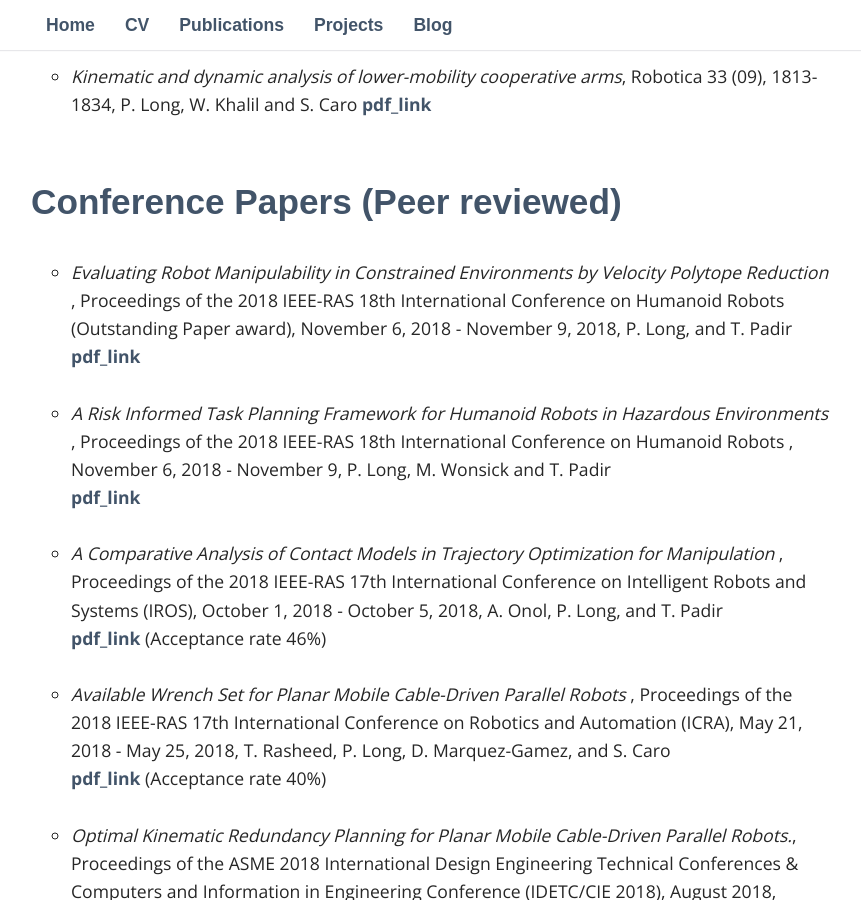
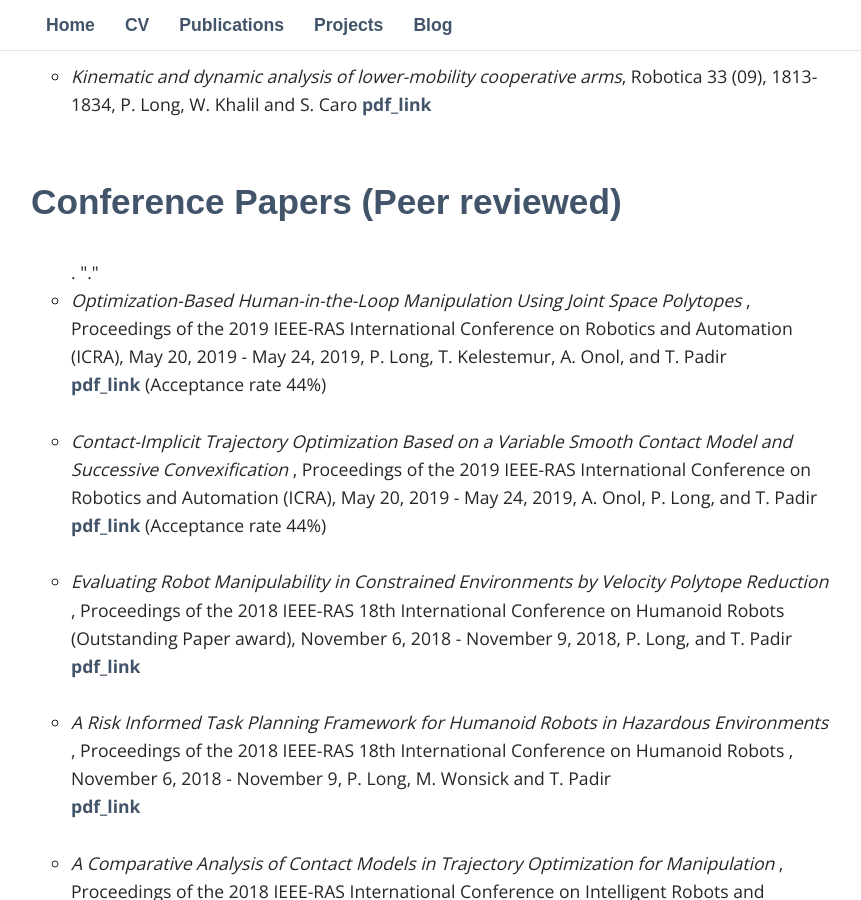
Before and after one commit to philip-long/philip-long.github.io, a Jekyll site: the page built from publications/index.html, in a window 1280 px wide and 900 px high, scrolled down 476 px. Shown: the whole window, without its empty margins (209-1070 px from the left). Built offline with Jekyll 4.4.1, drawn with Linux system fonts in a browser that asks for light colours; nearby versions of some CDN libraries; some web fonts are replaced; library files that are not in the unit come from our copies; some of the changed text lies outside the part shown.

Commit message:
Update index.html

```diff
--- a/publications/index.html
+++ b/publications/index.html
@@ -37,6 +37,26 @@ title: Publications
   <h2> Conference Papers (Peer reviewed)</h2>
 
   <ul style="list-style-type:circle">
+
+    . "."
+               <li>
+     <i>Optimization-Based Human-in-the-Loop Manipulation Using Joint Space Polytopes  </i>,
+                  Proceedings of the 2019 IEEE-RAS  International Conference on Robotics and Automation (ICRA),
+             May 20, 2019 - May 24, 2019, P. Long, T. Kelestemur, A. Onol, and T. Padir <br>
+           <a href="https://www.researchgate.net/profile/Philip_Long2/publication/332548365_Optimization-Based_Human-in-the-Loop_Manipulation_Using_Joint_Space_Polytopes/links/5cbc4a07299bf1209774c15a/Optimization-Based-Human-in-the-Loop-Manipulation-Using-Joint-Space-Polytopes.pdf"> pdf_link</a>  (Acceptance rate 44%)
+    </li>
+       <br>
+
+               <li>
+     <i>Contact-Implicit Trajectory Optimization Based on a Variable Smooth Contact Model and Successive Convexification  </i>,
+                      Proceedings of the 2019 IEEE-RAS  International Conference on Robotics and Automation (ICRA),
+             May 20, 2019 - May 24, 2019, A. Onol, P. Long, and T. Padir <br>
+           <a href="https://arxiv.org/pdf/1810.10462"> pdf_link</a>  (Acceptance rate 44%)
+    </li>
+       <br>
+
+
+
            <li>
      <i>Evaluating Robot Manipulability in Constrained Environments by Velocity Polytope Reduction   </i>,
                  Proceedings of the 2018 IEEE-RAS 18th International Conference on Humanoid Robots (Outstanding Paper award),
@@ -56,7 +76,7 @@ title: Publications
 
            <li>
      <i>A Comparative Analysis of Contact Models in Trajectory Optimization for Manipulation    </i>,
-             Proceedings of the 2018 IEEE-RAS 17th International Conference on Intelligent Robots and Systems (IROS),
+             Proceedings of the 2018 IEEE-RAS International Conference on Intelligent Robots and Systems (IROS),
              October 1, 2018 - October 5, 2018, A. Onol, P. Long, and T. Padir <br>
     <a href=" https://www.researchgate.net/profile/Philip_Long2/publication/325592199_A_Comparative_Analysis_of_Contact_Models_in_Trajectory_Optimization_for_Manipulation/links/5b5149d4aca27217ffa67d9d/A-Comparative-Analysis-of-Contact-Models-in-Trajectory-Optimization-for-Manipulation.pdf?_sg%5B0%5D=uAT0JFaLYN1BOZN0AQRnoPlx2pCY43xGQsgmarNqYdggP4_qXB3N7ypaGnAlL1_SnPHFZc6oYRUWWdXPc-qvMw.RObYIOd2jrak3mEGGmShfdsR9ncIA1kHcggYgAj_cq--6Rxf1yDG2LXKcI5Sb1PtJza1tZbQ_W84BeC2d4GA4Q&_sg%5B1%5D=MDuzrUQTm7Fvb-Er0slT1j812v0z9JKArtAwDywcldpF1oAabOPzy9Mlbw5qwjwZWtbllmiQjn1mDlzgF6CTYSqyjhcQHAnV3heDdUDDBEZv.RObYIOd2jrak3mEGGmShfdsR9ncIA1kHcggYgAj_cq--6Rxf1yDG2LXKcI5Sb1PtJza1tZbQ_W84BeC2d4GA4Q&_iepl="> pdf_link</a> (Acceptance rate 46%)
 
@@ -66,7 +86,7 @@ title: Publications
 
         <li>
      <i>Available Wrench Set for Planar Mobile Cable-Driven Parallel Robots  </i>,
-          Proceedings of the 2018 IEEE-RAS 17th International Conference on Robotics and Automation (ICRA),
+          Proceedings of the 2018 IEEE-RAS International Conference on Robotics and Automation (ICRA),
           May 21, 2018 - May 25, 2018, T. Rasheed, P. Long, D. Marquez-Gamez, and S. Caro<br>
     <a href="  https://hal.archives-ouvertes.fr/hal-01757793/document"> pdf_link</a> (Acceptance rate 40%)
 
```
